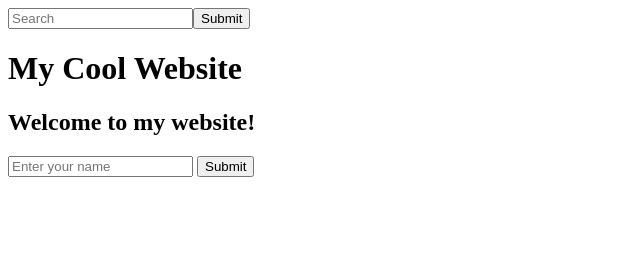
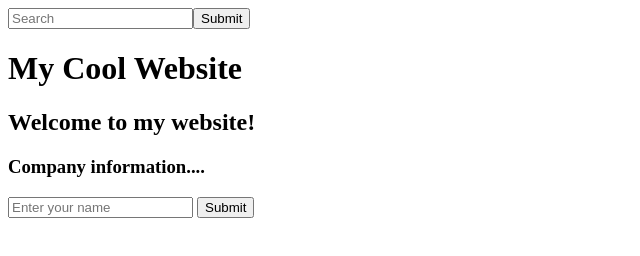
Before and after one commit to Gragru/MyCoolWebsite, a plain HTML site: page index.html in a window 1280 px wide. Shown: the whole page, without its empty margins (0-640 px from the left). Drawn offline with Linux system fonts and the light colour scheme.

Commit message:
Company Info Added

```diff
--- a/index.html
+++ b/index.html
@@ -9,6 +9,7 @@
     <input type="text" placeholder="Search"><button type="submit">Submit</button>
     <h1>My Cool Website</h1>
     <h2>Welcome to my website!</h2>
+    <h3>Company information....</h3>
     <form>
         <input type="text" placeholder="Enter your name" >
         <button type="submit">Submit</button>
```
